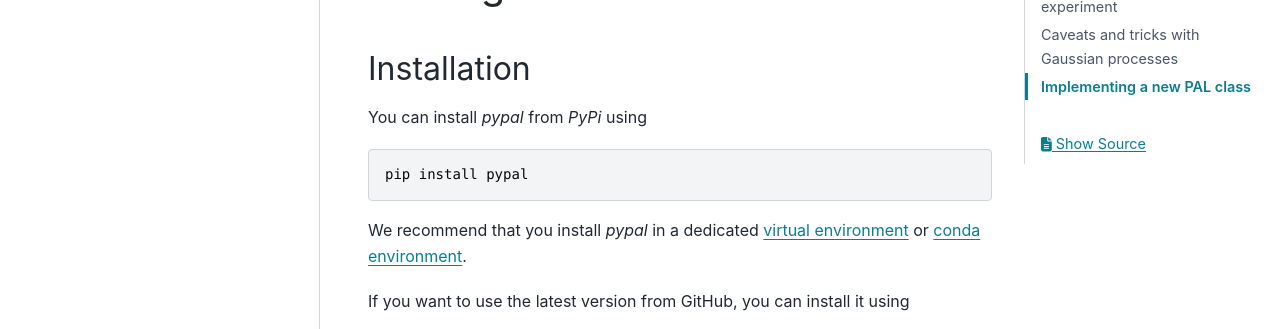
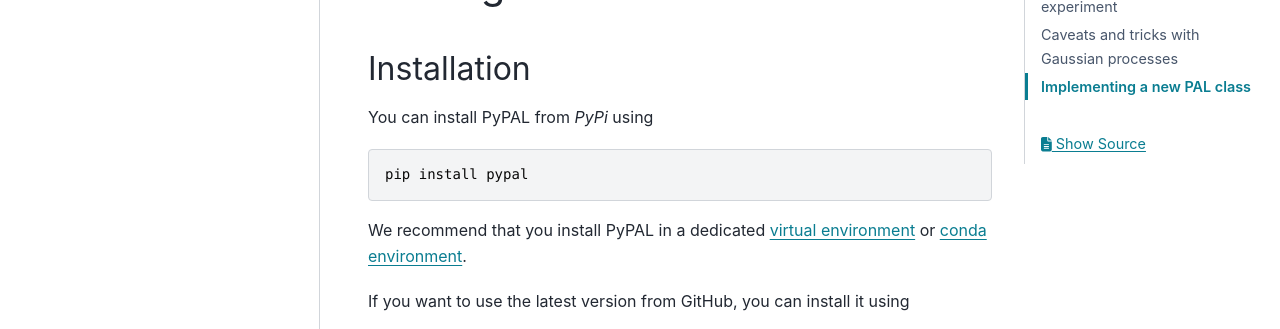
Before and after one commit to kjappelbaum/pyepal, a Sphinx documentation site: the page built from docs/getting_started.rst, in a window 1280 px wide and 900 px high. Shown: the part 186-515 px from the top of the window. Built offline with Sphinx 7.4.7 and the PyData theme 0.15.4, drawn with Linux system fonts in a browser that asks for light colours; some of the changed text lies outside the part shown.

```diff
--- a/docs/getting_started.rst
+++ b/docs/getting_started.rst
@@ -4,13 +4,13 @@ Getting Started
 Installation
 ---------------
 
-You can install `pypal` from `PyPi` using
+You can install PyPAL from `PyPi` using
 
 .. code-block:: python
 
     pip install pypal
 
-We recommend that you install `pypal` in a dedicated `virtual environment <https://docs.python.org/3/tutorial/venv.html>`_ or `conda environment <https://docs.conda.io/projects/conda/en/latest/user-guide/tasks/manage-environments.html>`_.
+We recommend that you install PyPAL in a dedicated `virtual environment <https://docs.python.org/3/tutorial/venv.html>`_ or `conda environment <https://docs.conda.io/projects/conda/en/latest/user-guide/tasks/manage-environments.html>`_.
 
 If you want to use the latest version from GitHub, you can install it using
 
@@ -200,7 +200,7 @@ Another way to detect overfitting is to use :code:`make_jointplot` function from
 Implementing a new PAL class
 ------------------------------
 
-If you want to use `pypal` with a model that we do not support yet, i.e., not :code:`GPy` or :code:`sklearn` Gaussian process regression, it is easy to write your own class. For this, you need to inherit from `PALBase` and implement your  :code:`_train` and :code:`_predict` functions (and maybe also the :code:`_set_hyperparameters` and :code:`_should_optimize_hyperparameters` functions) using the :code:`design_space` and :code:`y` attributes of the class.
+If you want to use PyPAL  with a model that we do not support yet, i.e., not :code:`GPy` or :code:`sklearn` Gaussian process regression, it is easy to write your own class. For this, you need to inherit from `PALBase` and implement your  :code:`_train` and :code:`_predict` functions (and maybe also the :code:`_set_hyperparameters` and :code:`_should_optimize_hyperparameters` functions) using the :code:`design_space` and :code:`y` attributes of the class.
 
 For instance, if we develop some multioutput model that has a :code:`train()` and a :code:`predict()` method we could simply use the following design pattern
 
```
Also changed, not shown: 13 other files.
